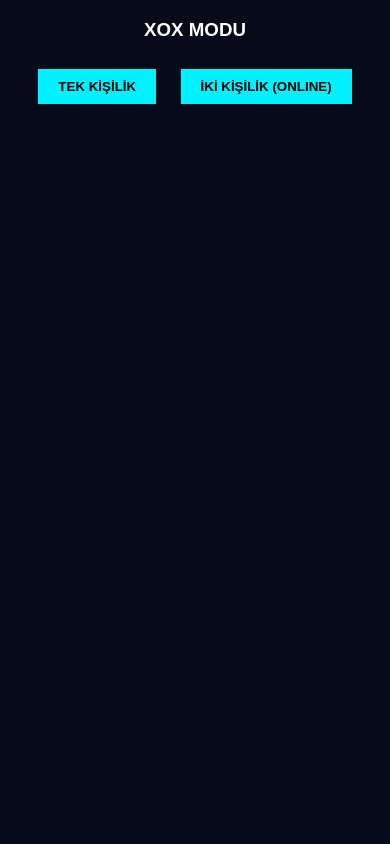
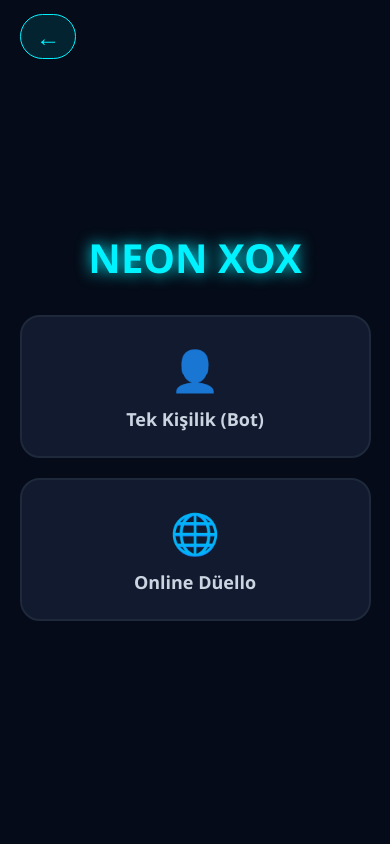
Before and after one commit to Sunay16018/gamehub, a Flask app: page /game/xox in a window 390 px wide. Run offline with Flask 3, Linux system fonts and the light colour scheme; the visitor is signed in with stand-in values (Sample User, id 1); some libraries are stand-ins or nearby versions.

Commit message:
XOX mobil fix ve modern UI

```diff
--- a/templates/xox.html
+++ b/templates/xox.html
@@ -1,47 +1,170 @@
 <!DOCTYPE html>
-<html><head><meta charset="UTF-8">
-<script src="https://cdnjs.cloudflare.com/ajax/libs/socket.io/4.0.1/socket.io.js"></script>
-<style>
-    body { background: #050b18; color: white; text-align: center; font-family: sans-serif; }
-    .board { display: none; grid-template-columns: repeat(3, 80px); gap: 5px; justify-content: center; margin-top: 20px; }
-    .cell { width: 80px; height: 80px; background: #111a2e; border: 2px solid #00f2ff; font-size: 30px; display: flex; align-items: center; justify-content: center; }
-    .btn { background: #00f2ff; border: none; padding: 10px 20px; margin: 10px; font-weight: bold; cursor: pointer; }
-</style></head><body>
-    <div id="menu">
-        <h3>XOX MODU</h3>
-        <button class="btn" onclick="start(false)">TEK KİŞİLİK</button>
-        <button class="btn" onclick="start(true)">İKİ KİŞİLİK (ONLINE)</button>
+<html lang="tr">
+<head>
+    <meta charset="UTF-8">
+    <meta name="viewport" content="width=device-width, initial-scale=1.0, maximum-scale=1.0, user-scalable=no">
+    <title>Neon XOX Pro</title>
+    <script src="https://cdnjs.cloudflare.com/ajax/libs/socket.io/4.0.1/socket.io.js"></script>
+    <style>
+        :root { --neon: #00f2ff; --pink: #ff00ff; --bg: #050b18; --card: #111a2e; }
+        * { box-sizing: border-box; -webkit-tap-highlight-color: transparent; }
+        body {
+            background: var(--bg); color: white; font-family: 'Segoe UI', Roboto, sans-serif;
+            margin: 0; display: flex; flex-direction: column; align-items: center; justify-content: center;
+            height: 100vh; overflow: hidden;
+        }
+
+        /* Geri Tuşu */
+        .back-nav { position: absolute; top: 20px; left: 20px; z-index: 100; }
+        .back-link {
+            color: var(--neon); text-decoration: none; font-size: 24px;
+            background: rgba(0, 242, 255, 0.1); padding: 5px 15px; border-radius: 50px; border: 1px solid var(--neon);
+        }
+
+        /* Modern Menü UI */
+        .menu-container { text-align: center; width: 90%; max-width: 400px; animation: fadeIn 0.5s; }
+        h1 { font-size: 2.5rem; text-shadow: 0 0 15px var(--neon); color: var(--neon); margin-bottom: 30px; }
+        .mode-card {
+            background: var(--card); border: 2px solid #1e293b; border-radius: 20px;
+            padding: 25px; margin-bottom: 20px; transition: 0.3s; cursor: pointer;
+        }
+        .mode-card:active { transform: scale(0.95); border-color: var(--neon); box-shadow: 0 0 20px rgba(0,242,255,0.3); }
+        .mode-card i { font-size: 40px; display: block; margin-bottom: 10px; font-style: normal; }
+        .mode-card span { font-weight: bold; font-size: 18px; color: #cbd5e1; }
+
+        /* Oyun Alanı */
+        .game-area { display: none; flex-direction: column; align-items: center; width: 100%; }
+        .status-badge {
+            background: var(--card); border: 1px solid var(--pink); padding: 10px 25px;
+            border-radius: 50px; margin-bottom: 20px; color: var(--pink); font-weight: bold;
+            box-shadow: 0 0 10px rgba(255,0,255,0.2);
+        }
+        .board {
+            display: grid; grid-template-columns: repeat(3, 1fr); gap: 10px;
+            width: 90vw; max-width: 350px; aspect-ratio: 1/1;
+        }
+        .cell {
+            background: var(--card); border: 2px solid #1e293b; border-radius: 15px;
+            display: flex; align-items: center; justify-content: center;
+            font-size: 45px; font-weight: 900; transition: 0.2s;
+        }
+        .cell.x { color: var(--neon); text-shadow: 0 0 10px var(--neon); }
+        .cell.o { color: var(--pink); text-shadow: 0 0 10px var(--pink); }
+
+        @keyframes fadeIn { from { opacity: 0; transform: translateY(20px); } to { opacity: 1; transform: translateY(0); } }
+    </style>
+</head>
+<body>
+
+    <div class="back-nav">
+        <a href="/" class="back-link">←</a>
     </div>
-    <div id="status"></div>
-    <div id="board" class="board"></div>
+
+    <div id="menu" class="menu-container">
+        <h1>NEON XOX</h1>
+        <div class="mode-card" onclick="start(false)">
+            <i>👤</i><span>Tek Kişilik (Bot)</span>
+        </div>
+        <div class="mode-card" onclick="start(true)">
+            <i>🌐</i><span>Online Düello</span>
+        </div>
+    </div>
+
+    <div id="game" class="game-area">
+        <div id="status" class="status-badge">SIRA SENDE</div>
+        <div id="board" class="board"></div>
+    </div>
+
     <script>
-        const socket = io(); let board = ["","","","","","","","",""];
+        const socket = io();
+        let board = ["","","","","","","","",""];
         let mySym = "X", turn = "X", isMulti = false, active = false;
+
         function start(multi) {
-            isMulti = multi; document.getElementById('menu').style.display='none';
-            if(multi) { socket.emit('join_xox', {username: "{{username}}"}); document.getElementById('status').innerText="Bekleniyor (1/2)..."; }
-            else { active=true; document.getElementById('board').style.display='grid'; render(); }
+            isMulti = multi;
+            document.getElementById('menu').style.display = 'none';
+            document.getElementById('game').style.display = 'flex';
+
+            if(multi) {
+                document.getElementById('status').innerText = "Oyuncu Bekleniyor... (1/2)";
+                socket.emit('join_xox', {user: "{{username}}"});
+            } else {
+                active = true;
+                render();
+            }
         }
-        socket.on('start_multiplayer', () => { active=true; document.getElementById('board').style.display='grid'; render(); });
+
+        // Render'dan gelen oyuncu sayısı güncellemesi
+        socket.on('player_update', (data) => {
+            if(data.count >= 2) {
+                document.getElementById('status').innerText = "RAKİP BULUNDU! X Başlar";
+                active = true;
+                render();
+            }
+        });
+
+        socket.on('receive_move', (d) => {
+            board[d.index] = d.symbol;
+            turn = d.symbol === "X" ? "O" : "X";
+            active = true;
+            document.getElementById('status').innerText = "SIRA SENDE";
+            render();
+            check();
+        });
+
         function render() {
-            const b = document.getElementById('board'); b.innerHTML = "";
-            board.forEach((v, i) => { const c = document.createElement('div'); c.className='cell'; c.innerText=v; c.onclick=()=>move(i); b.appendChild(c); });
+            const b = document.getElementById('board');
+            b.innerHTML = "";
+            board.forEach((v, i) => {
+                const c = document.createElement('div');
+                c.className = `cell ${v.toLowerCase()}`;
+                c.innerText = v;
+                c.onclick = () => move(i);
+                b.appendChild(c);
+            });
         }
+
         function move(i) {
-            if(!active || board[i]!="") return;
-            board[i] = turn; render(); if(check()) return;
-            if(isMulti) { socket.emit('xox_move', {index:i, symbol:turn}); active=false; }
-            else { active=false; setTimeout(bot, 500); }
+            if(!active || board[i] !== "") return;
+            board[i] = turn;
+            render();
+            if(check()) return;
+
+            if(isMulti) {
+                socket.emit('xox_move', {index: i, symbol: turn});
+                active = false;
+                document.getElementById('status').innerText = "RAKİP DÜŞÜNÜYOR...";
+            } else {
+                active = false;
+                document.getElementById('status').innerText = "BOT DÜŞÜNÜYOR...";
+                setTimeout(bot, 600);
+            }
         }
-        socket.on('receive_move', (d) => { board[d.index]=d.symbol; turn=d.symbol==="X"?"O":"X"; active=true; render(); check(); });
+
         function bot() {
-            let e = board.map((v,i)=>v===""?i:null).filter(v=>v!==null);
-            if(e.length>0) { board[e[Math.floor(Math.random()*e.length)]]="O"; render(); check(); active=true; }
+            let empty = board.map((v,i) => v === "" ? i : null).filter(v => v !== null);
+            if(empty.length > 0) {
+                let moveIdx = empty[Math.floor(Math.random() * empty.length)];
+                board[moveIdx] = "O";
+                render();
+                check();
+                active = true;
+                document.getElementById('status').innerText = "SIRA SENDE";
+            }
         }
+
         function check() {
-            const w = [[0,1,2],[3,4,5],[6,7,8],[0,3,6],[1,4,7],[2,5,8],[0,4,8],[2,4,6]];
-            for(let s of w) if(board[s[0]] && board[s[0]]===board[s[1]] && board[s[0]]===board[s[2]]) { alert(board[s[0]]+" Kazandı!"); location.href="/"; return true; }
+            const wins = [[0,1,2],[3,4,5],[6,7,8],[0,3,6],[1,4,7],[2,5,8],[0,4,8],[2,4,6]];
+            for(let s of wins) {
+                if(board[s[0]] && board[s[0]] === board[s[1]] && board[s[0]] === board[s[2]]) {
+                    alert("OYUN BİTTİ: " + board[s[0]] + " KAZANDI!");
+                    location.reload();
+                    return true;
+                }
+            }
+            if(!board.includes("")) { alert("BERABERE!"); location.reload(); return true; }
             return false;
         }
     </script>
-</body></html>
+</body>
+</html>
```
